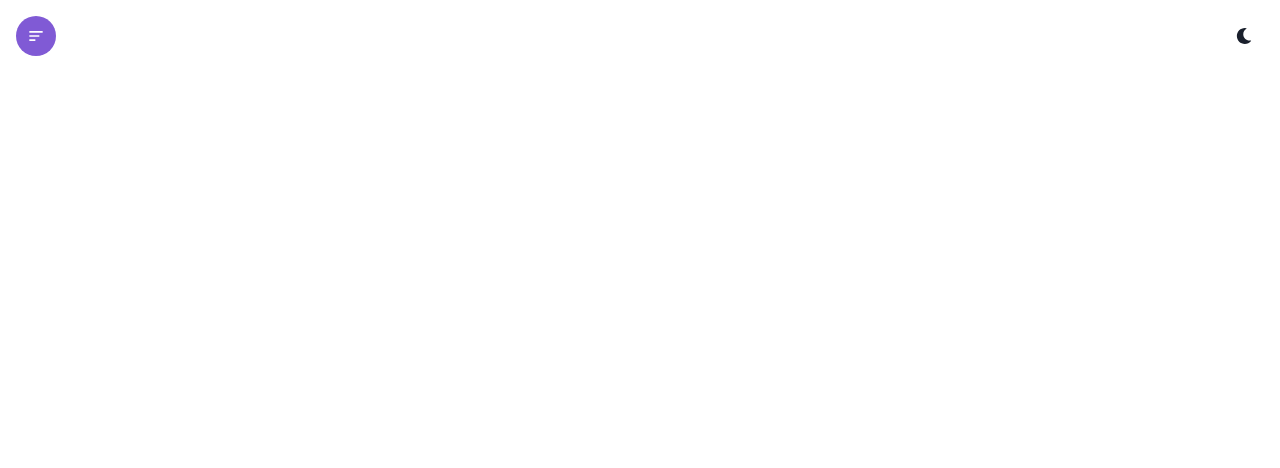
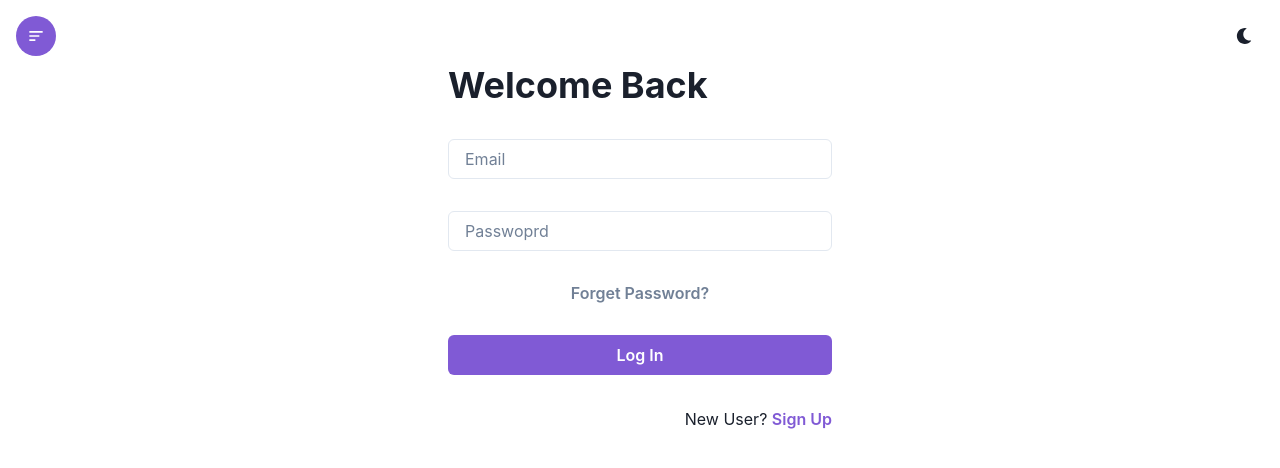
Before and after one commit to meankit2610/React-Frontend-chakra-ui, a React (Create React App) app in the folder game-chakra-ui/: page /login in a window 1280 px wide. Before the commit this address had no page. Shown: the top 468 px of the page. Built offline with nearby package versions, Linux system fonts and the light colour scheme.

Commit message:
Login PAGE Created

```diff
--- a/game-chakra-ui/src/App.js
+++ b/game-chakra-ui/src/App.js
@@ -1,13 +1,15 @@
 import {BrowserRouter as Router , Routes, Route} from "react-router-dom"
 import Header from "./components/Header";
 import Home from "./components/Home";
+import Login from "./components/Login";
 
 function App() {
   return (
     <Router>
       <Header/>
       <Routes>
-        <Route path="/" element={<Home/>} />
+        <Route path="/" element={<Home />} />
+        <Route path="/login" element={<Login/>}></Route>
       </Routes>
   </Router>
   );
--- /dev/null
+++ b/game-chakra-ui/src/components/Login.jsx
@@ -0,0 +1,46 @@
+import React from 'react'
+import {Button, Container, Heading, Input, Text, VStack} from '@chakra-ui/react'
+import {Link} from 'react-router-dom'
+const Login = () => {
+  return (
+      <Container>
+        <form>
+          <VStack
+            alignItems={'stretch'}
+            spacing={'8'}
+            w={['full', 96]}
+            m={'auto'}
+            my={'16'}
+          >
+            <Heading>Welcome Back</Heading>
+            <Input
+              placeholder="Email"
+              type={'email'}
+              required
+              focusBorderColor={'purple.500'}
+            />
+            <Input
+              placeholder="Passwoprd"
+              type={'password'}
+              required
+              focusBorderColor={'purple.500'}
+            />
+            <Button variant={'link'} alignItems={'flex-end'}>
+              <Link to={'/forgetpassword'}>Forget Password?</Link>
+            </Button>
+            <Button colorScheme={'purple'} type={'submit'}>
+              <Link to={'/forgetpassword'}>Log In</Link>
+            </Button>
+            <Text textAlign={'right'}>
+              New User?{' '}
+              <Button variant={'link'} colorScheme={'purple'}>
+                <Link to={'/signup'}>Sign Up</Link>
+              </Button>
+            </Text>
+          </VStack>
+        </form>
+      </Container>
+  );
+}
+
+export default Login
```
